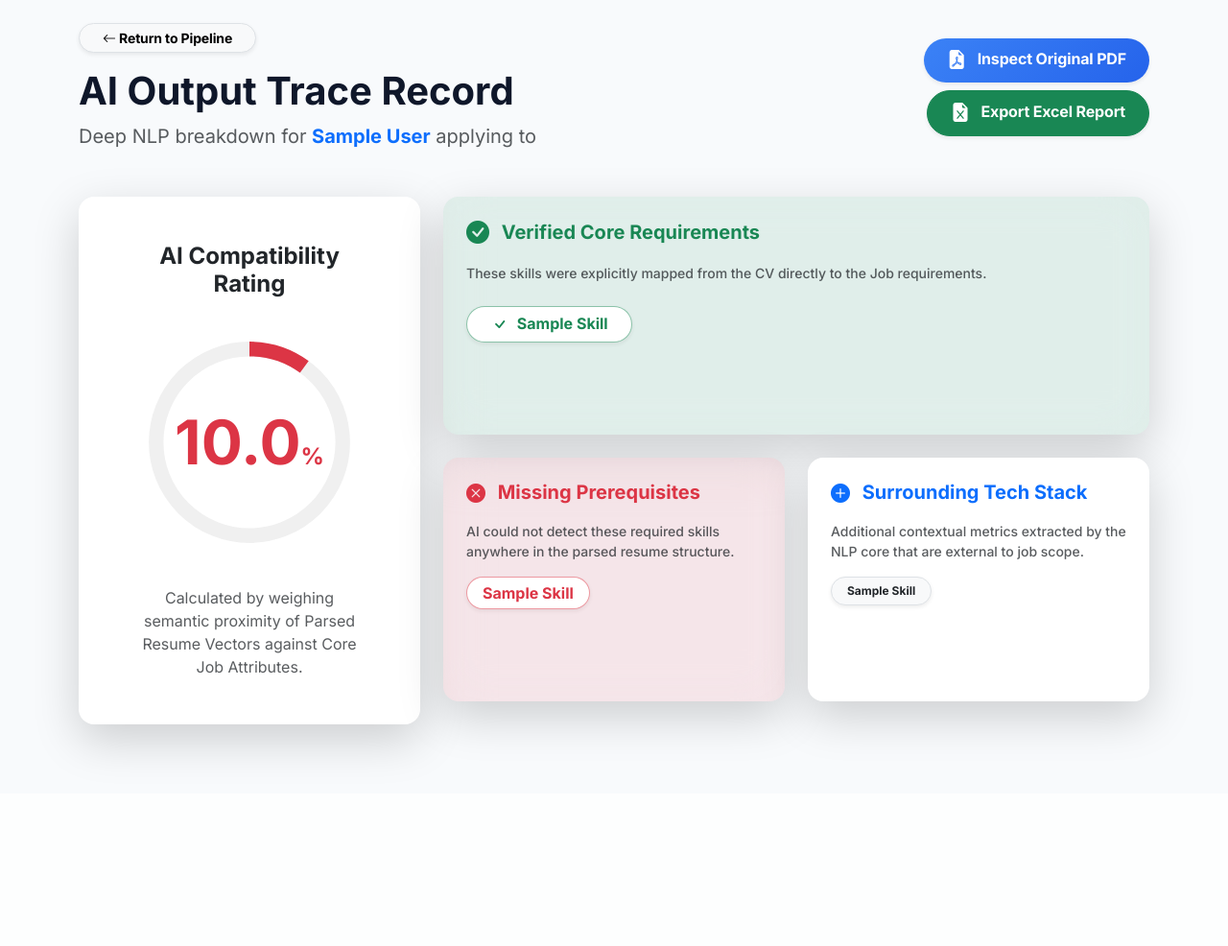
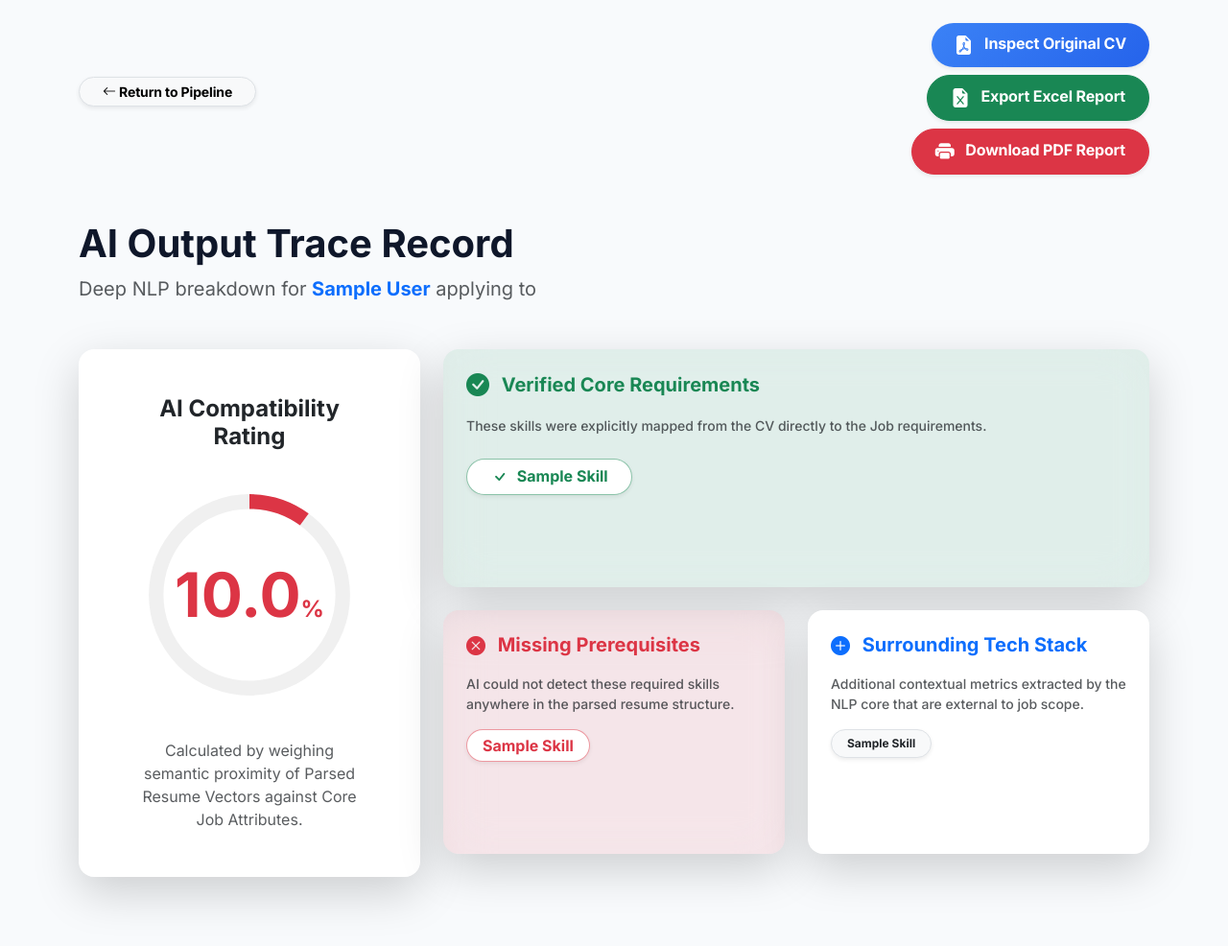
Before and after one commit to umang-16/AI-Resume-Screening-System, a Flask app: template templates/hr/resume_analysis.html in a window 1280 px wide. Shown: the part 85-1071 px from the top of the page at 96% size. Before the commit the page ends 878 px from the top, so only its background shows below. Run offline with Flask 3, Linux system fonts and the light colour scheme; tables that the repository leaves empty hold one stand-in row (values such as "Sample post"); the template is opened without the code that fills it: values that come from a table or form of the project are taken from there, most other values are stand-ins (such as "Sample title", 1, 10 or a date in 2020).

Commit message:
Add Download PDF Report button with native print layout styling

```diff
--- a/templates/hr/resume_analysis.html
+++ b/templates/hr/resume_analysis.html
@@ -1,18 +1,34 @@
 {% extends "base.html" %}
 {% block content %}
-<div class="row mb-5 align-items-center">
+<style>
+@media print {
+    body * { visibility: hidden; }
+    #printable-report, #printable-report * { visibility: visible; }
+    #printable-report { position: absolute; left: 0; top: 0; width: 100%; margin: 0; padding: 0; }
+    .no-print { display: none !important; }
+    * { -webkit-print-color-adjust: exact !important; print-color-adjust: exact !important; }
+    .glass-card { box-shadow: none !important; border: 1px solid #ddd !important; break-inside: avoid; }
+}
+</style>
+
+<div class="row mb-5 align-items-center no-print">
     <div class="col-md-8">
         <a href="{{ url_for('hr.view_candidates', job_id=app.job_id) }}" class="btn btn-light btn-sm rounded-pill mb-3 fw-bold border shadow-sm hover-scale px-4"><i class="bi bi-arrow-left"></i> Return to Pipeline</a>
+    </div>
+    <div class="col-md-4 text-md-end mt-3 mt-md-0 d-flex flex-column gap-2 justify-content-end align-items-md-end">
+        <a href="{{ url_for('hr.view_resume', filename=app.student.resume_filename) }}" target="_blank" class="btn btn-primary rounded-pill fw-bold shadow-sm hover-scale px-4 py-2"><i class="bi bi-file-earmark-pdf-fill me-2 fs-5 align-middle"></i> Inspect Original CV</a>
+        <a href="{{ url_for('hr.download_analysis', app_id=app.id) }}" class="btn btn-success rounded-pill fw-bold shadow-sm hover-scale px-4 py-2"><i class="bi bi-file-earmark-excel-fill me-2 fs-5 align-middle"></i> Export Excel Report</a>
+        <button onclick="window.print()" class="btn btn-danger rounded-pill fw-bold shadow-sm hover-scale px-4 py-2"><i class="bi bi-printer-fill me-2 fs-5 align-middle"></i> Download PDF Report</button>
+    </div>
+</div>
+
+<div id="printable-report">
+    <div class="mb-5">
         <h2 class="fw-bold display-6 mb-2">AI Output Trace Record</h2>
         <p class="text-muted fs-5 mb-0">Deep NLP breakdown for <span class="text-primary fw-bold">{{ app.student.name }}</span> applying to <span class="text-dark fw-bold">{{ app.job.title }}</span></p>
     </div>
-    <div class="col-md-4 text-md-end mt-3 mt-md-0 d-flex flex-column gap-2 justify-content-end align-items-md-end">
-        <a href="{{ url_for('hr.view_resume', filename=app.student.resume_filename) }}" target="_blank" class="btn btn-primary rounded-pill fw-bold shadow-sm hover-scale px-4 py-2"><i class="bi bi-file-earmark-pdf-fill me-2 fs-5 align-middle"></i> Inspect Original PDF</a>
-        <a href="{{ url_for('hr.download_analysis', app_id=app.id) }}" class="btn btn-success rounded-pill fw-bold shadow-sm hover-scale px-4 py-2"><i class="bi bi-file-earmark-excel-fill me-2 fs-5 align-middle"></i> Export Excel Report</a>
-    </div>
-</div>
 
-<div class="row g-4 mb-5">
+    <div class="row g-4 mb-5">
     <!-- Match Score Card -->
     <div class="col-lg-4">
         <div class="card border-0 shadow-lg rounded-4 glass-card p-5 text-center h-100 position-relative overflow-hidden bg-white">
@@ -85,4 +101,5 @@
         </div>
     </div>
 </div>
+</div>
 {% endblock %}
```
